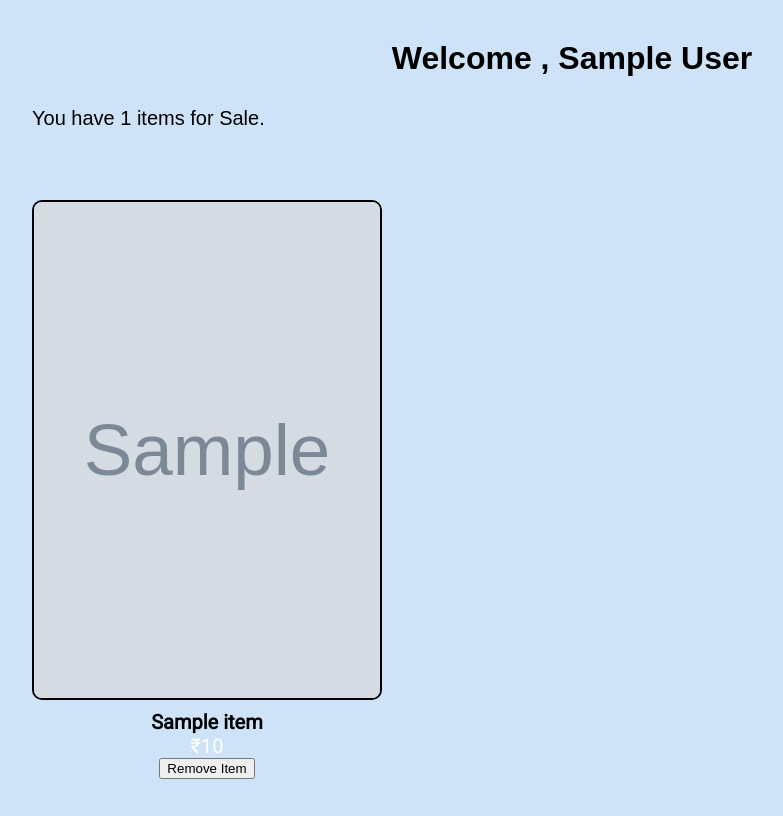
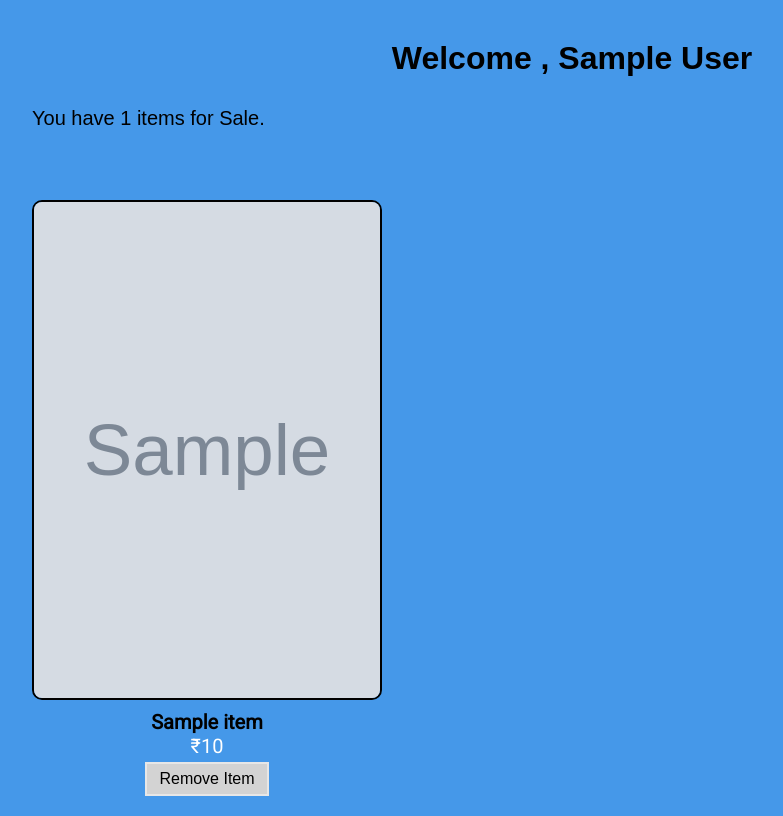
Before and after one commit to amanagarwal97/College-Store, a PHP site: page /dashboard in a window 1280 px wide. Shown: the part 60-876 px from the top of the page, without its empty margins (68-851 px from the left). Before the commit the page ends 839 px from the top, so only its background shows below. Run offline with PHP 8.4, Linux system fonts and the light colour scheme; the visitor is signed in with stand-in values (Sample User, id 1); tables that the repository leaves empty hold one stand-in row (values such as "Sample post"); grey boxes marked "Sample" are stand-in pictures; some libraries are stand-ins or nearby versions; some web fonts are replaced.

Commit message:
Comments and Modifications

```diff
--- a/models/connect.php
+++ b/models/connect.php
@@ -1,6 +1,6 @@
 <?php
 
-    $con = mysqli_connect('localhost','ic_01', '3vXt73bGW7mEcGnI','Project_2');
+    $con = mysqli_connect('localhost','jharvard', 'crimson','Project_2');
 
     //check for errors
     if (mysqli_connect_errno())
--- a/public/css/styles.css
+++ b/public/css/styles.css
@@ -1,10 +1,18 @@
+/**
+ * styles.css
+ *
+ * Project_2
+ *
+ * Global CSS.
+ */
+
 * {
 	box-sizing: border-box;
 }
 
 body {
 	margin: 0px;
-	background-color: #CEE3F8;
+	background-color: #4598E9;
 }
 
 nav {
@@ -124,6 +132,10 @@ input.sex, input.sell {
 	font-size: 30px;
 }
 
+span.donate {
+	font-size: 25px;
+}
+
 .signin-form button, .signup-form button, .postad-form button {
 	font-size: 20px;
 	background-color: grey;
@@ -153,7 +165,7 @@ h3 a {
 	display: inline-block;
 	margin-left: 350px;
 	text-align: left;
-	margin-top: -35px;
+	margin-top: -32px;
 	height: 55px;
 	font-family: 'Molengo', sans-serif;
 	border: 2px grey solid;
@@ -185,7 +197,7 @@ h3 a {
 	border-radius: 5px;
 	height: 55px;
 	width: 56px;
-	margin-bottom: -20px;
+	margin-bottom: -23px;
 
 }
 
@@ -401,3 +413,22 @@ h5 {
 span {
     font-family : 'Molengo' , sans-serif;
 }
+
+.delete {
+    padding: 6px 12px;
+    text-align: center;
+    text-decoration: none;
+    display: inline-block;
+    font-size: 16px;
+    margin: 4px 2px;
+    -webkit-transition-duration: 0.4s; /* Safari */
+    transition-duration: 0.4s;
+    cursor: pointer;
+    background-color: lightgrey;
+    color: black;
+    border: 2px solid #e7e7e7;
+}
+
+.delete:hover {
+	background-color: red;
+}
--- a/public/js/scripts.js
+++ b/public/js/scripts.js
@@ -9,7 +9,9 @@
  */
 
 $(function() {
+    // Checks which page user is currently on
     if ($(".signin-form").length > 0){
+        // real-time validation for email
         $("#email").on('input', function() {
             var email = $("#email").val();
             var result = emailcheck(email);
@@ -20,6 +22,7 @@ $(function() {
                 $("#email").removeClass("greentext").addClass("redtext");
             }
         });
+        // front-end verification of sign-in form input
         $("#js-button").on('click', function() {
             var email = $("#email").val();
             var result = emailcheck(email);
@@ -31,9 +34,11 @@ $(function() {
         });
     }
     else if ($(".product-search").length > 0){
+        // configuration for typeahead
         configure();
     }
     else if ($(".signup-form").length > 0){
+        // real-time validation of email while registering
         $("#email").on('input', function() {
             var email = $("#email").val();
             var result = emailcheck(email);
@@ -45,6 +50,7 @@ $(function() {
             }
         });
 
+        // real-time validation of first name while registering
         $("#fname").on('input', function() {
             var name = $("#fname").val();
             var result = namecheck(name);
@@ -55,6 +61,8 @@ $(function() {
                 $("#fname").removeClass("greentext").addClass("redtext");
             }
         });
+
+        // real-time validation of whether password and re-password are same while registering
         $("#re_password").on('input', function() {
             var password = $("#password").val();
             var re_password = $("#re_password").val();
@@ -67,6 +75,8 @@ $(function() {
                 $("#re_password").removeClass("greentext").addClass("redtext");
             }
         });
+
+        // front-end verification of sign-up form inputs
         $("#js-button").on('click', function() {
             var email = $("#email").val();
             var result = emailcheck(email);
@@ -97,7 +107,7 @@ $(function() {
     }
 
     $('.sell').click(function(){
-
+        // disables price in post-ad form if donate is selected
         var value = $('input[name=choice]:checked').val();
         if (value == 0)
         {
@@ -106,6 +116,7 @@ $(function() {
     });
 });
 
+// configuration and display result function of typeahead
 function configure() {
     $("#js-product").typeahead({
         autoselect: true,
@@ -115,7 +126,7 @@ function configure() {
     {
         source: search,
         templates: {
-            empty: "no products found yet",
+            empty: "No Products Found ",
             suggestion: _.template("<p><%- title %></p>")
         }
     });
@@ -128,6 +139,7 @@ function configure() {
     });
 }
 
+// searches for products in database based on input
 function search(query, cb) {
     var parameters = {
         product: query
@@ -141,12 +153,14 @@ function search(query, cb) {
     });
 }
 
+// checks whether email format is valid
 function emailcheck(email) {
     var pattern = /^([a-z\d!#$%&'*+\-\/=?^_`{|}~\u00A0-\uD7FF\uF900-\uFDCF\uFDF0-\uFFEF]+(\.[a-z\d!#$%&'*+\-\/=?^_`{|}~\u00A0-\uD7FF\uF900-\uFDCF\uFDF0-\uFFEF]+)*|"((([ \t]*\r\n)?[ \t]+)?([\x01-\x08\x0b\x0c\x0e-\x1f\x7f\x21\x23-\x5b\x5d-\x7e\u00A0-\uD7FF\uF900-\uFDCF\uFDF0-\uFFEF]|\\[\x01-\x09\x0b\x0c\x0d-\x7f\u00A0-\uD7FF\uF900-\uFDCF\uFDF0-\uFFEF]))*(([ \t]*\r\n)?[ \t]+)?")@(([a-z\d\u00A0-\uD7FF\uF900-\uFDCF\uFDF0-\uFFEF]|[a-z\d\u00A0-\uD7FF\uF900-\uFDCF\uFDF0-\uFFEF][a-z\d\-._~\u00A0-\uD7FF\uF900-\uFDCF\uFDF0-\uFFEF]*[a-z\d\u00A0-\uD7FF\uF900-\uFDCF\uFDF0-\uFFEF])\.)+([a-z\u00A0-\uD7FF\uF900-\uFDCF\uFDF0-\uFFEF]|[a-z\u00A0-\uD7FF\uF900-\uFDCF\uFDF0-\uFFEF][a-z\d\-._~\u00A0-\uD7FF\uF900-\uFDCF\uFDF0-\uFFEF]*[a-z\u00A0-\uD7FF\uF900-\uFDCF\uFDF0-\uFFEF])\.?$/i;
     var result = pattern.test(email);
     return result;
 }
 
+// checks whether name format is valid
 function namecheck(name) {
     var pattern = /^[a-zA-Z ]{2,30}$/;
     var result = pattern.test(name);
--- a/views/dashboard_view.php
+++ b/views/dashboard_view.php
@@ -1,6 +1,5 @@
 <div>
-<h1 class="name-heading">
-    Welcome , <?php echo $_SESSION["name"] ; ?> </h1>
+    <h1 class="name-heading">Welcome , <?php echo $_SESSION["name"] ; ?></h1>
 </div>
 
 <?php
@@ -16,7 +15,7 @@
 
     $size = sizeof($items)/4;
 
-    //to showonly 4 products per row
+    //to show only 4 products per row
     for ($i = 0; $i <= intval($size) ; $i++)
     {
         echo '<div class="row">';
@@ -39,11 +38,10 @@
             }
 
             echo '<form method="POST" action="delete.php">';
-            echo '<button id="remove" name="delete" value=' .$items[$i]["id"]. '>Remove Item</button>';
+            echo '<button id="remove" name="delete" class="delete" value=' .$items[$i]["id"]. '>Remove Item</button>';
             echo '</form>';
             echo '</div></div>';
         }
-
         echo '</div>';
     }
 ?>
--- a/views/postad_form.php
+++ b/views/postad_form.php
@@ -13,8 +13,8 @@
             <input type="text" name="title" placeholder="Item Title (Min. length 4 char)" required>
             <textarea type="text" name="desc" placeholder="Item description (Max. length 200 char)" required></textarea>
             <textarea type="text" name="contact" placeholder="Contact info (Min. length 4 char)" required></textarea>
-        <input type="radio" name="choice" value="0" class="sell" required><span>Donate</span>
-        <input type="radio" name="choice" value="1" class="sell"><span>Sell</span><br>
+            <input type="radio" name="choice" value="0" class="sell" required><span class="donate">Donate</span>
+            <input type="radio" name="choice" value="1" class="sell"><span class="donate">Sell</span><br>
             <input type="text" name="price" id="price" placeholder="Your Price (In Rs.)" required>
             <input type="hidden" name="MAX_FILE_SIZE" value="30000000">
             <label for="upload-img" class="btn">Upload Image :</label>
--- a/views/product.php
+++ b/views/product.php
@@ -1,5 +1,4 @@
 <?php
-
 	//item view should have image, title , description , date , price and a contact info field
 	echo '<div class="product"><div class="image">';
 	echo '<img src="' .$item["image"]. '" alt="product-image"><h2><span>';
@@ -11,8 +10,6 @@
 	echo '<h2>' .$item["title"]. '</h2>';
 	if (!$item["price"] == 0)
 		echo '<span class="price">&#8377;'.$item["price"]. '</span>';
-       else
-        echo '<span class="price">On Donation</span>';
 	echo '<div class="descriptionp"><div class="descriptionh"><span><span>Description</span></span></div><div>';
 	echo '<div id="descrip" class="descriptionn"><span>' .$item["desc"]. '</span></div></div></div>';
 	echo '<div class="seller"><div class="sellerh"><span><span>Contact Info</span></span></div><div class="sellern"><span><span>'.$item["contact"].'</span></span></div><div>';
--- a/views/register_status.php
+++ b/views/register_status.php
@@ -1,4 +1,3 @@
-
 <?php
     if ($status == "Success")
         echo '<h1 class="message-heading">Registration Successful . Click <a href="login.php">Here</a> to Login to your account.</h1>';
```
Also changed, not shown: views/store_view.php (indentation only), 1 other file. Lines whose indentation alone changed are shown as unchanged.
